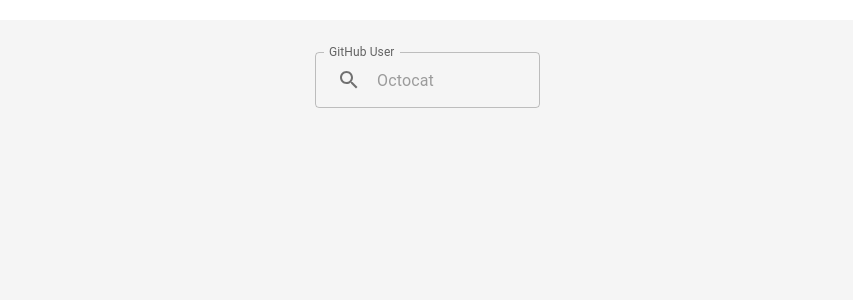
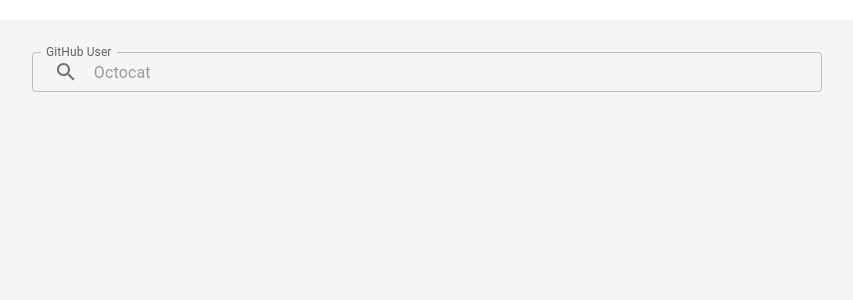
Before and after one commit to juancmandev/react-material, a React (Vite) app: page / in a window 1280 px wide. Shown: the top 300 px of the page, without its empty margins (169-1022 px from the left). Built offline with nearby package versions, Linux system fonts and the light colour scheme; the HTML template or start-up script is replaced by a standard one.

Commit message:
add input on change save state

```diff
--- a/src/App.jsx
+++ b/src/App.jsx
@@ -1,9 +1,12 @@
-import React from 'react';
+import React, { useState } from 'react';
 import { Container } from '@mui/material';
 import { Searcher } from './components/Searcher';
 import './App.css';
 
 function App() {
+  const [inputUser, setInputUser] = useState('octocat');
+  const [userState, setUserState] = useState('inputUser');
+
   return (
     <Container
       sx={{
@@ -14,10 +17,11 @@
         marginTop: '20px',
         paddingTop: '32px',
         paddingBottom: '32px',
-        display: 'grid',
-        justifyContent: 'center',
+        display: 'flex',
+        flexDirection: 'column',
+        alignItems: 'center',
       }}>
-      <Searcher />
+      <Searcher inputUser={inputUser} setInputUser={setInputUser} />
     </Container>
   );
 }
--- a/src/components/Searcher/index.jsx
+++ b/src/components/Searcher/index.jsx
@@ -1,23 +1,37 @@
-import React from 'react';
+import React, { useState } from 'react';
 import { Stack, TextField, IconButton, InputAdornment } from '@mui/material';
 import SearchIcon from '@mui/icons-material/Search';
 
-export const Searcher = () => {
+export const Searcher = (props) => {
+  const { inputUser, setInputUser } = props;
+
+  const [valueInput, setValueInput] = useState('');
+
+  const onSearchValueChange = (event) => {
+    const inputValue = event.target.value;
+    setValueInput(inputValue);
+  };
+
+  const handleSubmit = () => {};
+
   return (
     <Stack
       direction='row'
       sx={{
-        width: '80%',
+        width: '90%',
       }}>
       <TextField
         id='outlined-basic'
         label='GitHub User'
         placeholder='Octocat'
         variant='outlined'
+        size='small'
+        value={valueInput}
+        onChange={onSearchValueChange}
         InputProps={{
           startAdornment: (
             <InputAdornment position='start'>
-              <IconButton onClick={() => handleClick(setInputUser, inputUser)}>
+              <IconButton onClick={() => handleSubmit(setInputUser, inputUser)}>
                 <SearchIcon />
               </IconButton>
             </InputAdornment>
```
